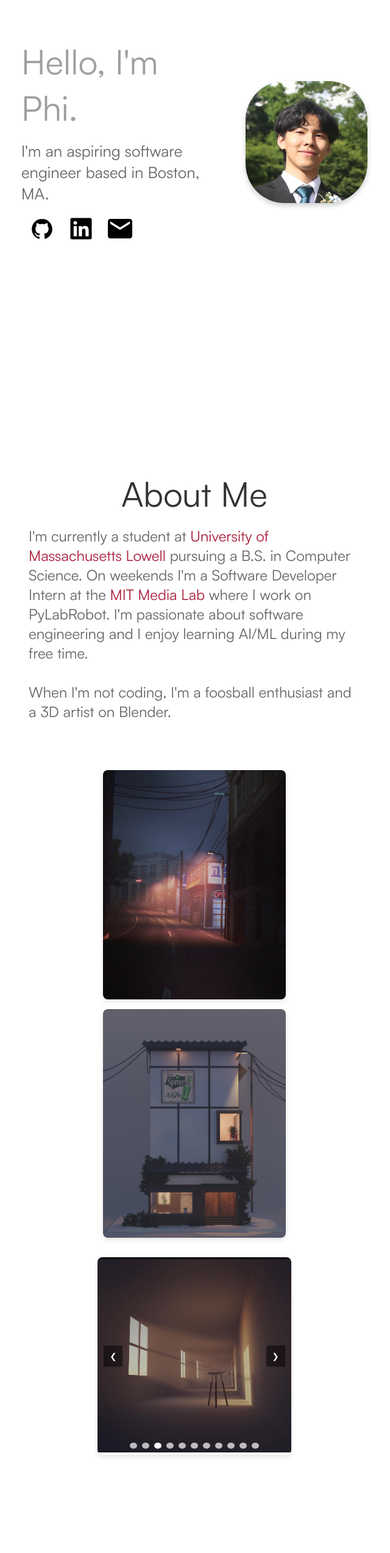
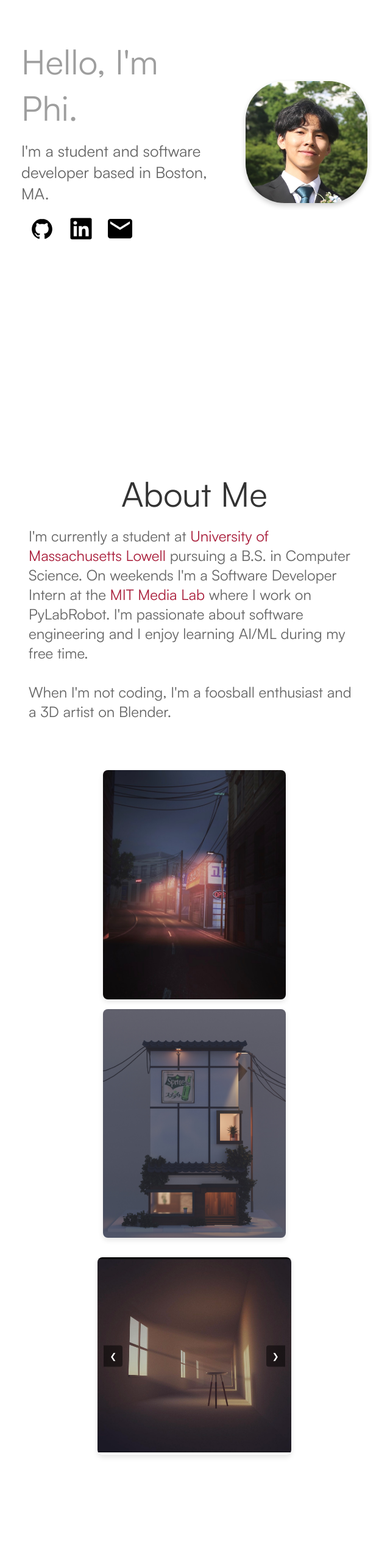
Before and after one commit to Ph1so/personal-website, a React (Create React App) app: page / in a window 1280 px wide. Shown: the part 234-2781 px from the top of the page at 61% size, without its empty margins (321-961 px from the left). Built offline with nearby package versions, Linux system fonts and the light colour scheme; grey boxes are pictures that could not be loaded.

Commit message:
removed circle indicators in image caraosual

```diff
--- a/src/components/About.js
+++ b/src/components/About.js
@@ -72,7 +72,8 @@ const About = ({ images }) => {
         <button onClick={nextSlide} className="carousel-button right">
           &#10095;
         </button>
-        <div className="carousel-indicators">
+        {/* Remove or comment out this block to hide the indicators */}
+        {/* <div className="carousel-indicators">
           {images.map((_, index) => (
             <button
               key={index}
@@ -80,7 +81,7 @@ const About = ({ images }) => {
               className={`indicator ${index === currentIndex ? "active" : ""}`}
             ></button>
           ))}
-        </div>
+        </div> */}
       </div>
     </motion.div>
   );
--- a/src/components/Hello.js
+++ b/src/components/Hello.js
@@ -33,7 +33,7 @@ const Hello = () => {
           />
         </div>
         <div className="description">
-          I'm an aspiring software engineer based in Boston, MA.
+          I'm a student and software developer based in Boston, MA.
         </div>
         <div className="icons-container">
           <a
```
